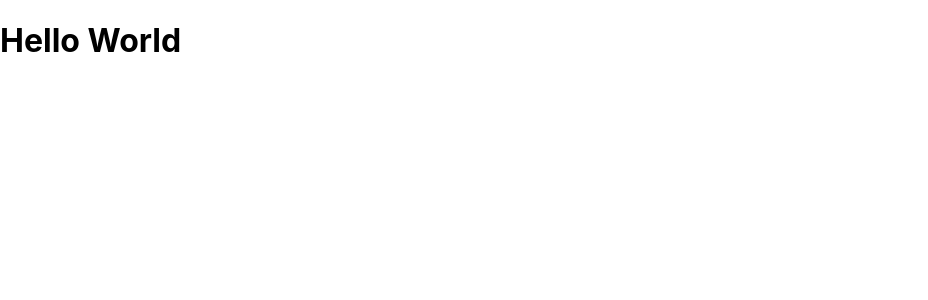
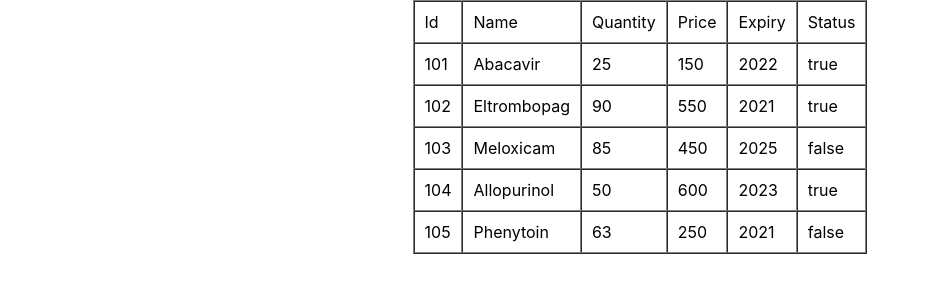
Before and after one commit to nenu-kalathiya/project-1, a React (Create React App) app in the folder project-1/: page / in a window 1280 px wide. Shown: the top 300 px of the page, without its empty margins (0-928 px from the left). Built offline with nearby package versions, Linux system fonts and the light colour scheme.

Commit message:
medicine_data

```diff
--- a/project-1/src/App.js
+++ b/project-1/src/App.js
@@ -4,8 +4,75 @@
 
 
 function App() {
+
+  let data = [
+    {
+      id: 101,
+      name: 'Abacavir',
+      quantity: 25,
+      price: 150,
+      expiry: 2022,
+      status: true
+    },
+    {
+      id: 102,
+      name: 'Eltrombopag',
+      quantity: 90,
+      price: 550,
+      expiry: 2021,
+      status: true
+    },
+    {
+      id: 103,
+      name: 'Meloxicam',
+      quantity: 85,
+      price: 450,
+      expiry: 2025,
+      status: false
+    },
+    {
+      id: 104,
+      name: 'Allopurinol',
+      quantity: 50,
+      price: 600,
+      expiry: 2023,
+      status: true
+    },
+    {
+      id: 105,
+      name: 'Phenytoin',
+      quantity: 63,
+      price: 250,
+      expiry: 2021,
+      status: false
+    }
+  ];
+
   return (
-    <Demo/>
+    <table border="1" align="center" cellPadding="10" cellspacing="0">
+      <tr>
+        <td>Id</td>
+        <td>Name</td>
+        <td>Quantity</td>
+        <td>Price</td>
+        <td>Expiry</td>
+        <td>Status</td>
+      </tr>
+      {
+        data.map((d,i) => {
+          return(
+            <tr>
+              <td>{d.id}</td>
+              <td>{d.name}</td>
+              <td>{d.quantity}</td>
+              <td>{d.price}</td>
+              <td>{d.expiry}</td>
+              <td>{d.status.toString()}</td>
+            </tr>
+          )
+        })
+      }
+    </table>
   );
 }
 
--- a/project-1/src/components/Demo.js
+++ b/project-1/src/components/Demo.js
@@ -11,3 +11,4 @@
 }
 
 export default Demo;
+.00
```
